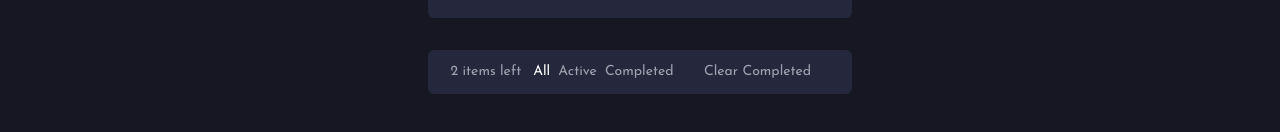
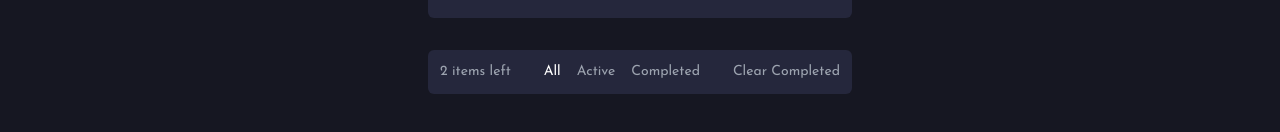
Before and after one commit to bakemonostan/todo-assessment, a Next.js app: page / in a window 1280 px wide. Shown: the part 460-592 px from the top of the page. Built offline with nearby package versions, Linux system fonts and the light colour scheme.

Commit message:
edit styles in filter component

```diff
--- a/app/components/Todo.jsx
+++ b/app/components/Todo.jsx
@@ -127,9 +127,9 @@ const FilterComponent = ({
 }) => {
   return (
     <div className="p-1.5 rounded-md sm:p-3 bg-very-dark-desaturated-blue">
-      <div className="flex flex-col items-center justify-center gap-3 text-sm text-gray-400 sm:flex-row">
+      <div className="flex flex-col items-center justify-center gap-3 text-sm text-gray-400 sm:justify-between sm:flex-row">
         <span>{todos.filter((todo) => !todo.completed).length} items left</span>
-        <div className="flex gap-2">
+        <div className="flex gap-2 sm:gap-4">
           <button
             onClick={() => setFilter("All")}
             className={` ${filter === "All" ? "text-white" : ""}`}
@@ -151,7 +151,7 @@ const FilterComponent = ({
         </div>
         <button
           onClick={handleClearCompleted}
-          className=" hover:text-white focus:outline-none w-36"
+          className=" hover:text-white focus:outline-none"
         >
           Clear Completed
         </button>
```
